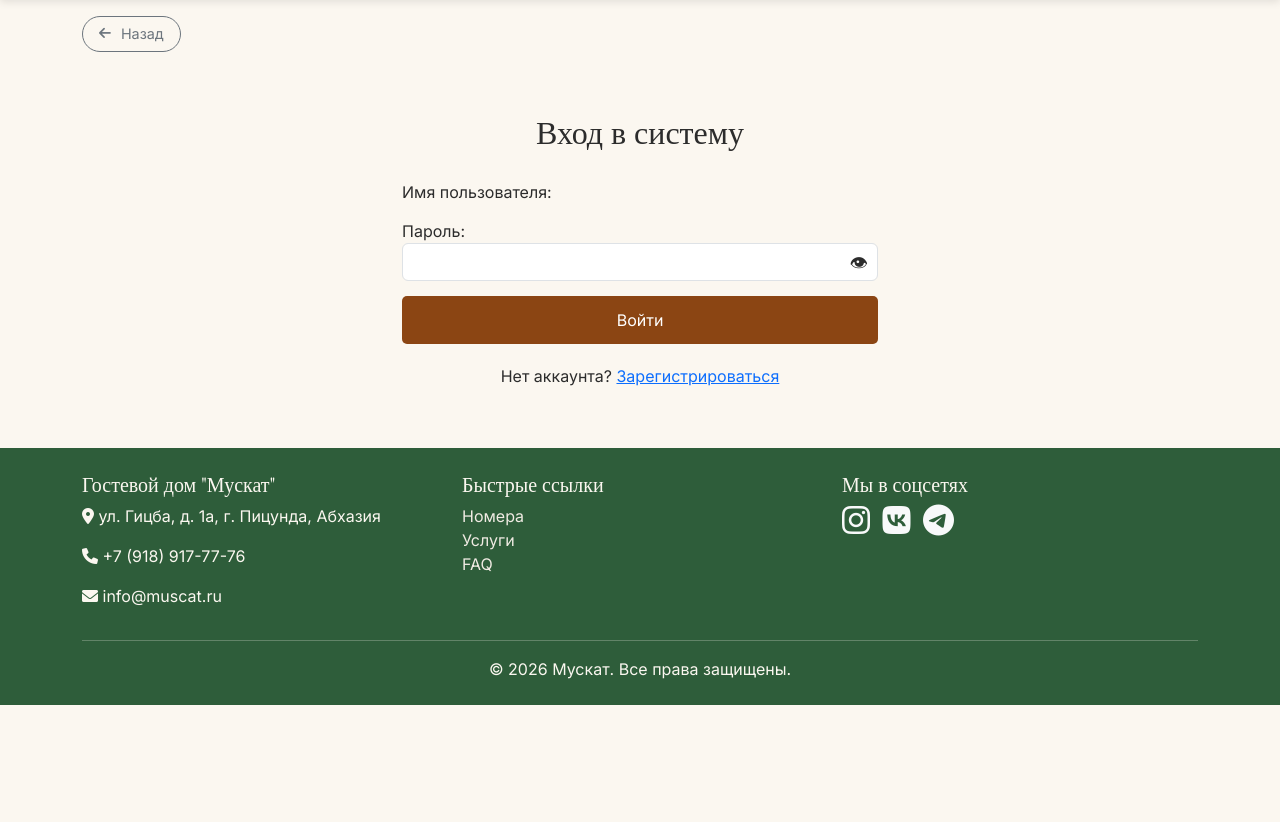
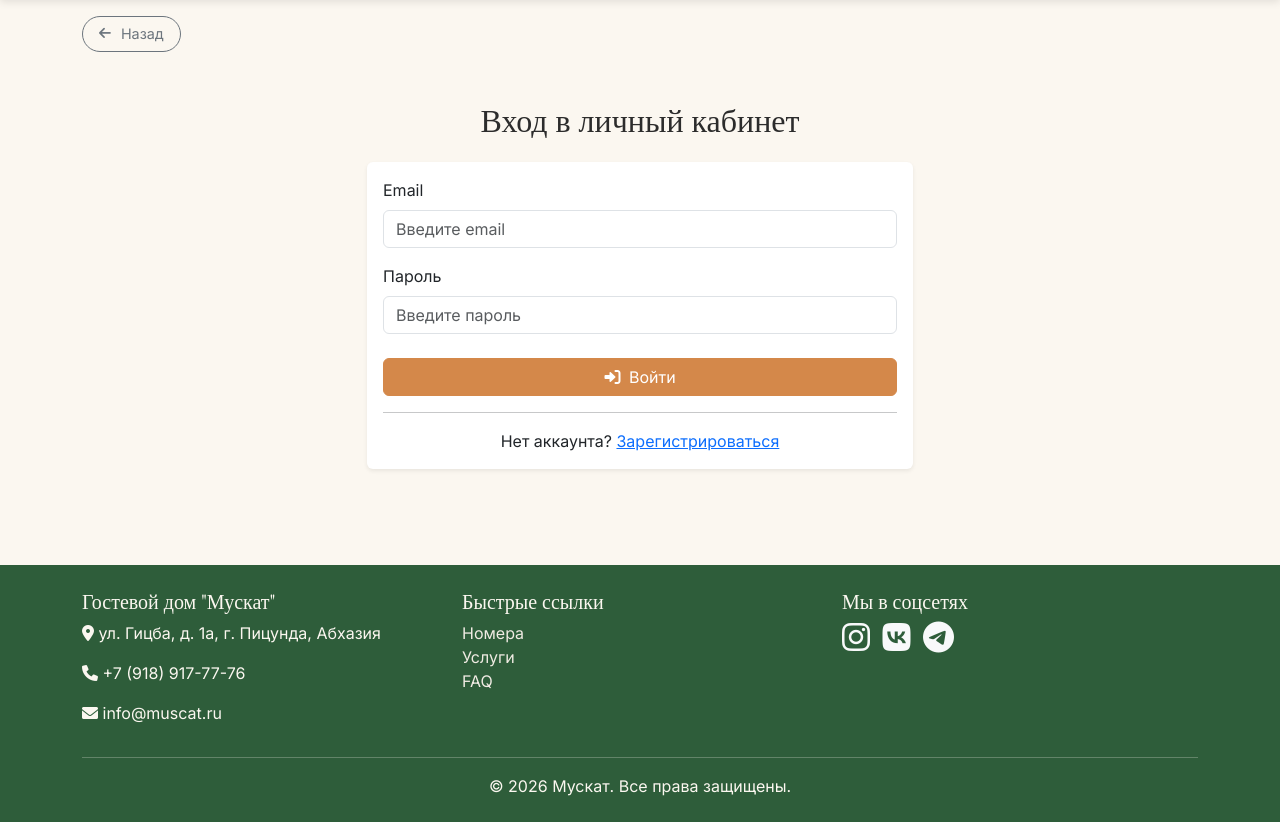
Before and after one commit to kabakcaterina7455-cmd/muskat, a Django app: page /accounts/login/ in a window 1280 px wide. Shown: the part 56-878 px from the top of the page. Before the commit the page ends 761 px from the top, so only its background shows below. Run offline with Django 5.2, Linux system fonts and the light colour scheme; some libraries are stand-ins or nearby versions.

Commit message:
Исправлен LogoutView (POST), форма входа по email

```diff
--- a/apps/accounts/urls.py
+++ b/apps/accounts/urls.py
@@ -8,7 +8,7 @@ app_name = 'accounts'
 
 urlpatterns = [
     path('register/', RegisterView.as_view(), name='register'),
-    path('login/', LoginView.as_view(), name='login'),
+    path('login/', LoginView.as_view(), name='login'),    # ← наш LoginView
     path('logout/', LogoutView.as_view(), name='logout'),
     path('profile/', profile_view, name='profile'),
     path('profile/edit/', profile_edit_view, name='profile_edit'),
--- a/apps/accounts/views.py
+++ b/apps/accounts/views.py
@@ -30,24 +30,35 @@ class RegisterView(View):
 
 
 class LoginView(View):
-    """Вход."""
+    """Вход в личный кабинет."""
+
     def get(self, request):
+        if request.user.is_authenticated:
+            return redirect('core:home')
         return render(request, 'accounts/login.html')
 
     def post(self, request):
-        email = request.POST.get('email')
-        password = request.POST.get('password')
-        user = authenticate(request, email=email, password=password)
+        email = request.POST.get('email', '').strip()
+        password = request.POST.get('password', '')
+
+        user = authenticate(request, username=email, password=password)
+
         if user is not None:
             login(request, user)
+            messages.success(request, f"С возвращением, {user.email}!")
             return redirect('core:home')
+
         messages.error(request, "Неверный email или пароль.")
-        return render(request, 'accounts/login.html')
-
+        return render(request, 'accounts/login.html', {'email': email})
 
 class LogoutView(View):
-    """Выход."""
+    """Выход из аккаунта."""
+
     def get(self, request):
+        logout(request)
+        return redirect('core:home')
+
+    def post(self, request):
         logout(request)
         return redirect('core:home')
 
--- a/templates/accounts/login.html
+++ b/templates/accounts/login.html
@@ -1,63 +1,54 @@
-{% extends "base.html" %}
+{% extends 'base.html' %}
+
+{% block title %}Вход – Мускат{% endblock %}
 
 {% block content %}
-<div class="container" style="max-width: 500px; margin: 60px auto;">
-    <h2 style="text-align: center;">Вход в систему</h2>
+<div class="container py-5">
+    <div class="row justify-content-center">
+        <div class="col-md-6">
+            <h2 class="mb-4 text-center">Вход в личный кабинет</h2>
 
-    {% if form.errors %}
-        <p style="color: red; text-align: center;">
-            Неверное имя пользователя или пароль.
-        </p>
-    {% endif %}
-
-    <form method="post" style="margin-top: 30px;">
+            <div class="card shadow-sm">
+                <div class="card-body">
+                    <form method="post" autocomplete="off">
                         {% csrf_token %}
 
-        <div style="margin-bottom: 15px;">
-            <label>Имя пользователя:</label>
-            {{ form.username }}
+                        <div class="mb-3">
+                            <label for="email" class="form-label">Email</label>
+                            <input type="email"
+                                   name="email"
+                                   id="email"
+                                   class="form-control"
+                                   placeholder="Введите email"
+                                   value="{{ email|default:'' }}"
+                                   autocomplete="off"
+                                   required>
                         </div>
 
-        <div style="margin-bottom: 15px;">
-            <label>Пароль:</label>
-            <div style="position: relative;">
+                        <div class="mb-3">
+                            <label for="password" class="form-label">Пароль</label>
                             <input type="password"
                                    name="password"
-                       id="id_password"
+                                   id="password"
                                    class="form-control"
-                       style="width: 100%; padding-right: 40px;">
-                <span onclick="togglePassword()"
-                      style="position: absolute; right: 10px; top: 50%;
-                             transform: translateY(-50%); cursor: pointer;
-                             font-size: 18px; user-select: none;">
-                    👁
-                </span>
-            </div>
+                                   placeholder="Введите пароль"
+                                   autocomplete="new-password"
+                                   required>
                         </div>
 
-        <button type="submit"
-                style="width: 100%; padding: 12px; background: #8B4513; color: white; border: none; border-radius: 5px;">
-            Войти
+                        <button type="submit" class="btn btn-warning w-100">
+                            <i class="fas fa-sign-in-alt me-1"></i> Войти
                         </button>
                     </form>
 
-    <p style="text-align: center; margin-top: 20px;">
-        Нет аккаунта? <a href="{% url 'accounts:register' %}">Зарегистрироваться</a>
+                    <hr class="my-3">
+                    <p class="text-center mb-0">
+                        Нет аккаунта?
+                        <a href="{% url 'accounts:register' %}">Зарегистрироваться</a>
                     </p>
                 </div>
-
-<script>
-function togglePassword() {
-    const field = document.getElementById('id_password');
-    const icon = event.target;
-
-    if (field.type === 'password') {
-        field.type = 'text';
-        icon.textContent = '🙈';
-    } else {
-        field.type = 'password';
-        icon.textContent = '👁';
-    }
-}
-</script>
+            </div>
+        </div>
+    </div>
+</div>
 {% endblock %}
```
Lines whose indentation alone changed are shown as unchanged.
